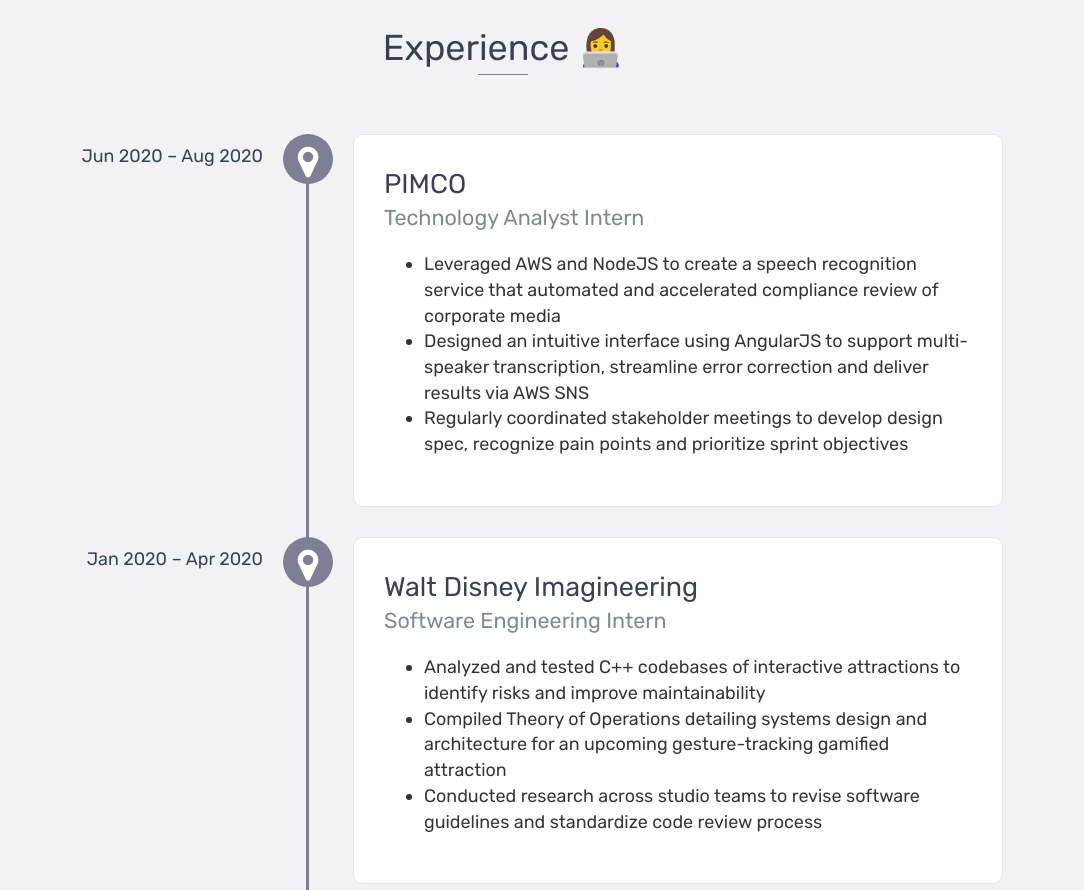
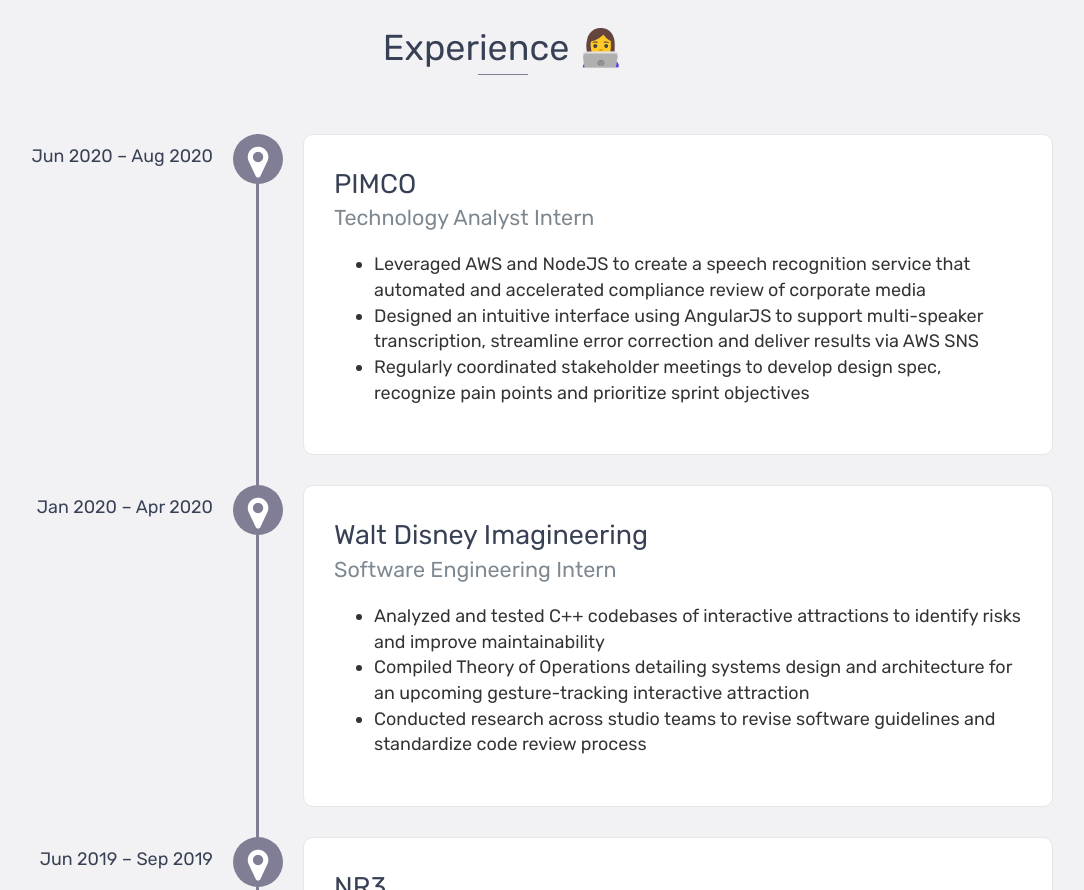
Before and after one commit to estherwli/estherwli.github.io, a website: page index.html in a window 1280 px wide. Shown: the part 760-1650 px from the top of the page, without its empty margins (137-1221 px from the left). Drawn offline with nearby package versions, Linux system fonts and the light colour scheme.

Commit message:
widened timeline divs

```diff
--- a/index.html
+++ b/index.html
@@ -100,7 +100,7 @@
                            Analyzed and tested C++ codebases of interactive attractions to identify risks and improve maintainability
                         </li>
                         <li>
-                          Compiled Theory of Operations detailing systems design and architecture for an upcoming gesture-tracking gamified attraction
+                          Compiled Theory of Operations detailing systems design and architecture for an upcoming gesture-tracking interactive attraction
                         </li>
                         <li>
                            Conducted research across studio teams to revise software guidelines and standardize code review process                </p>
--- a/scss/styles.scss
+++ b/scss/styles.scss
@@ -507,7 +507,7 @@
 #experience-timeline {
     margin: 30px auto 0 auto;
     position: relative;
-    max-width: 1000px;
+    max-width: 1100px;
 
     &:before {
         position: absolute;
```
Also changed, not shown: css/styles.css.
